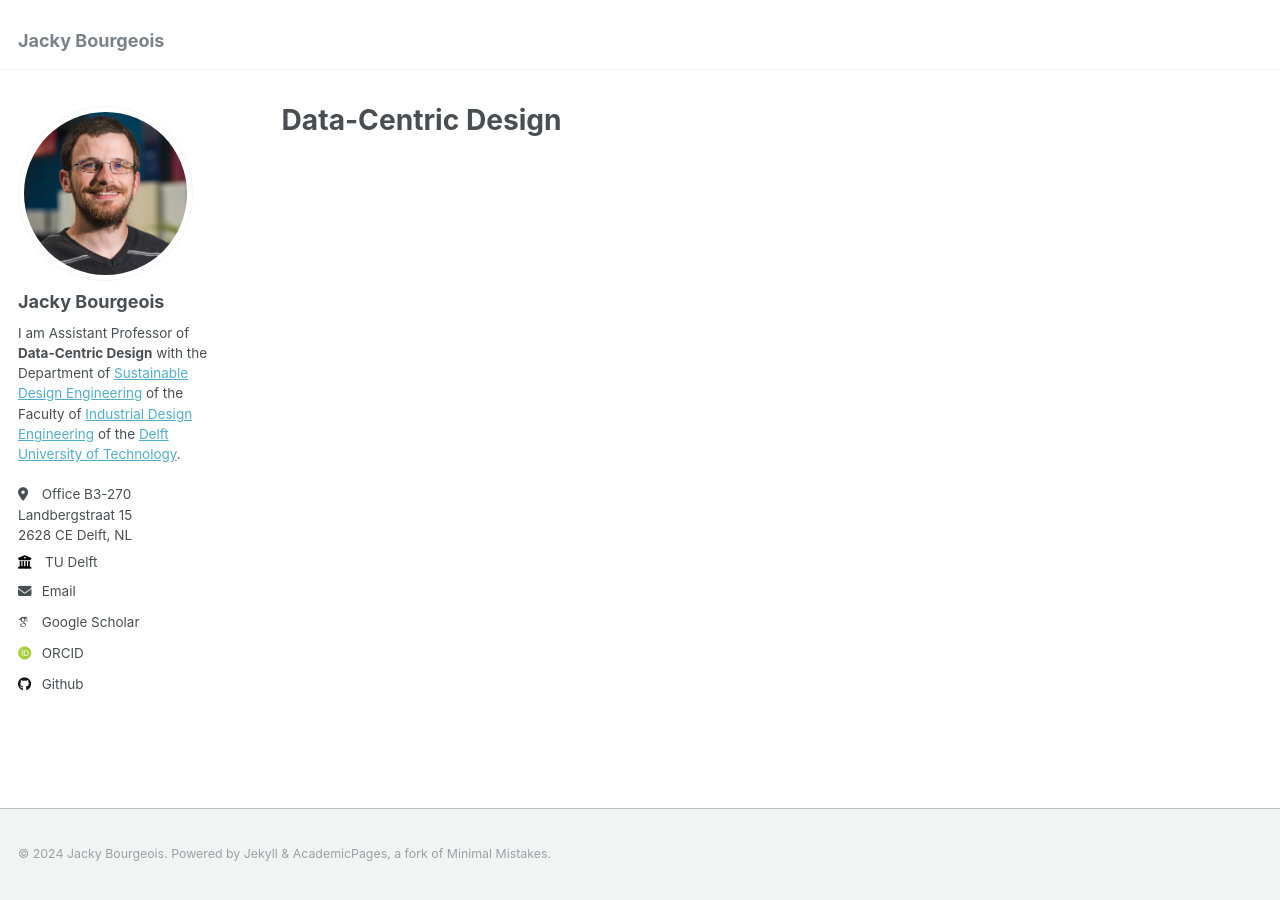
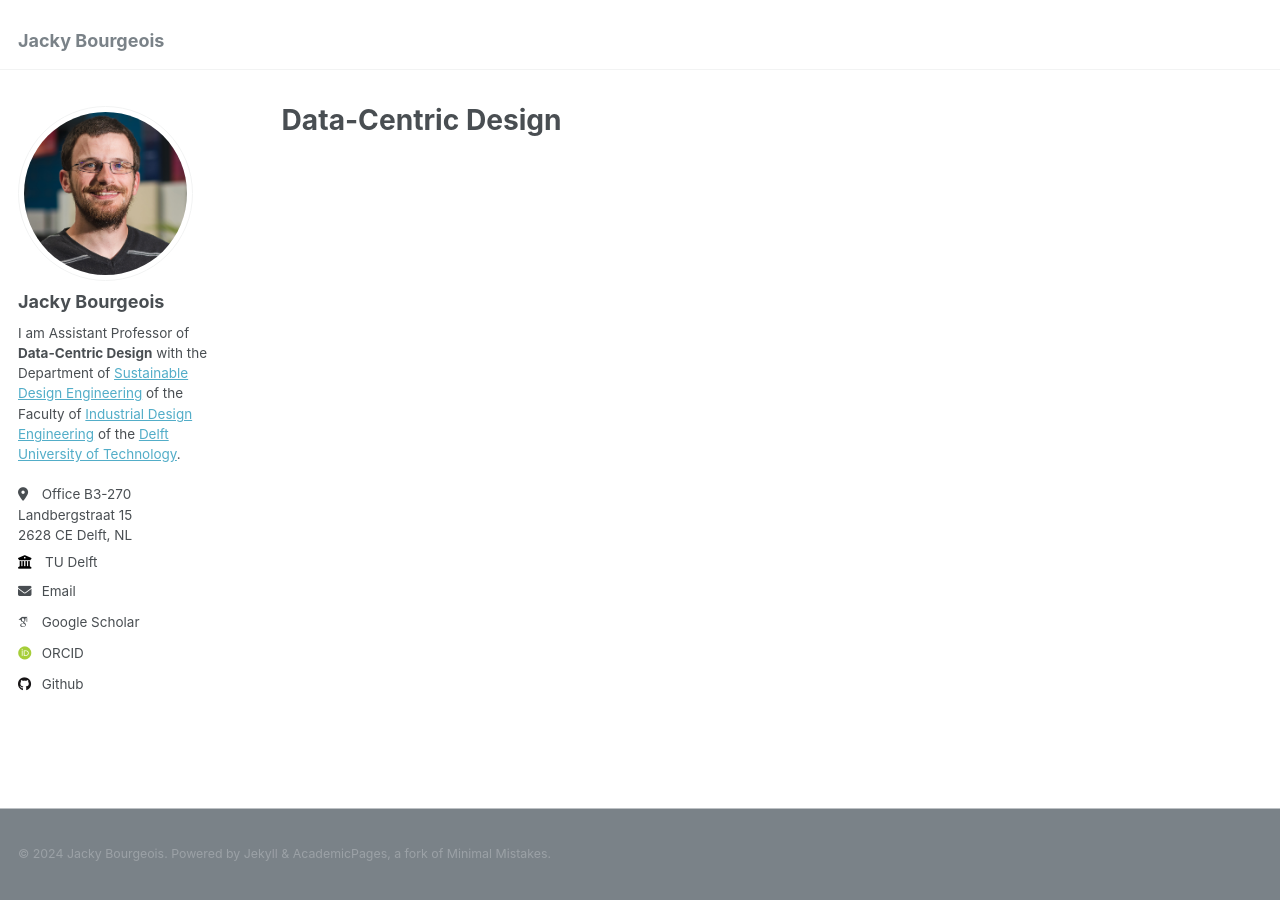
Before and after one commit to jackybourgeois/jackybourgeois.github.io, a Jekyll site: the page built from _pages/about.md, in a window 1280 px wide. Built offline with Jekyll 4.4.1, drawn with Linux system fonts in a browser that asks for light colours; some web fonts are replaced.

Commit message:
simplify footer

```diff
--- a/_sass/_footer.scss
+++ b/_sass/_footer.scss
@@ -20,7 +20,7 @@
           animation: intro 0.3s both;
   -webkit-animation-delay: 0.45s;
           animation-delay: 0.45s;
-  background-color: $lighter-gray;
+  background-color: $primary-color;
   border-top: 1px solid $light-gray;
 
   footer {
```
